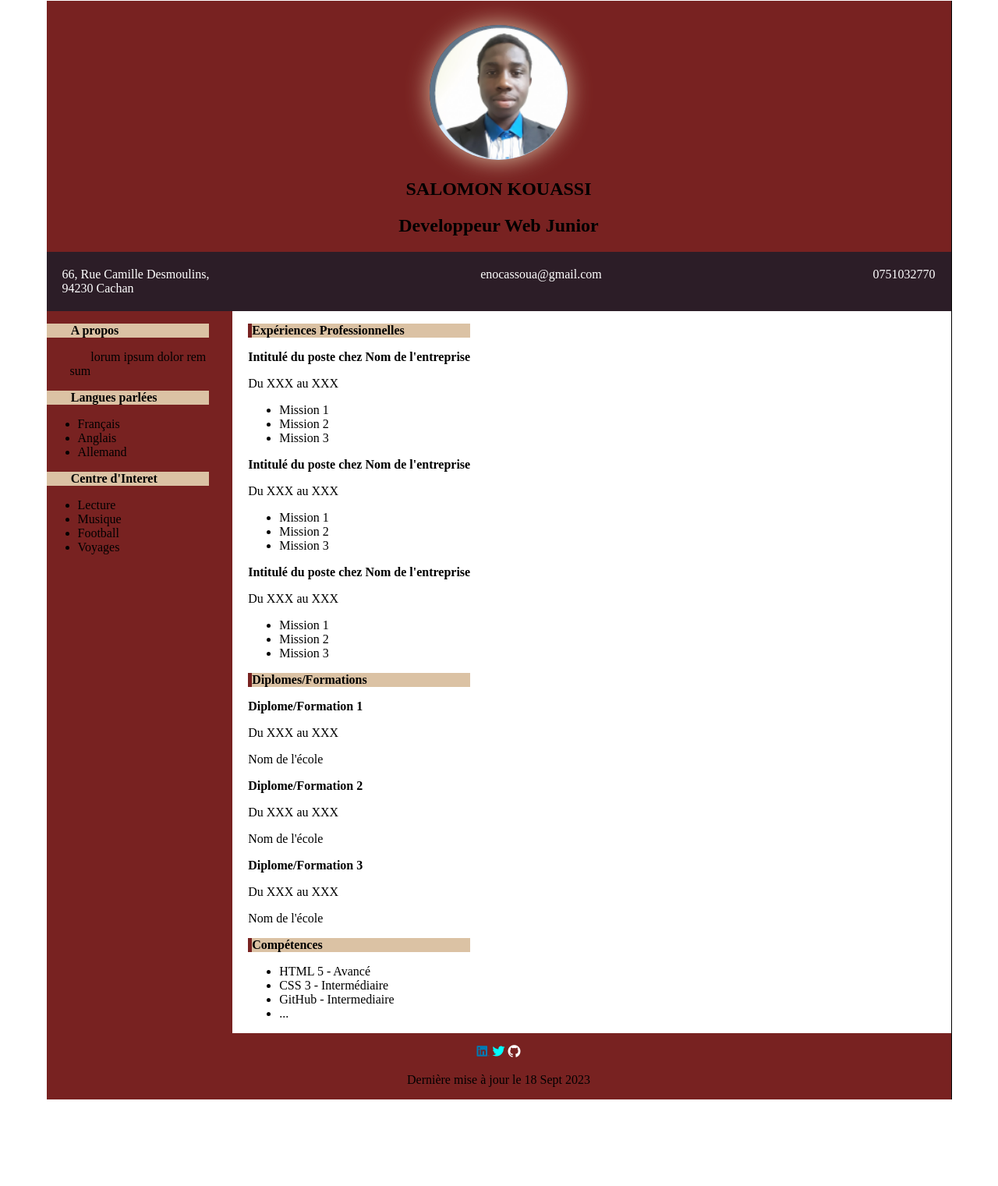
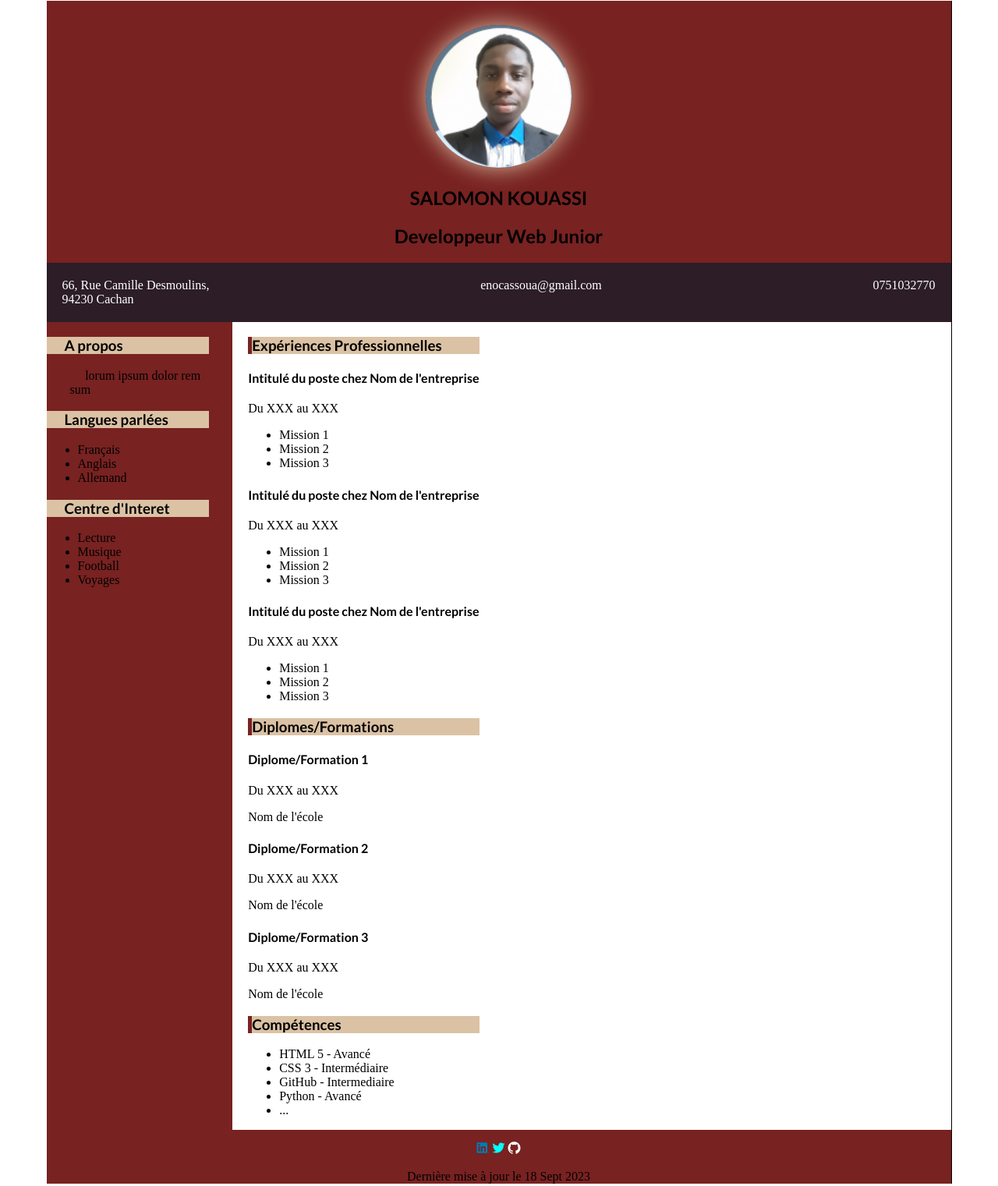
Before and after one commit to SAK-77/Projet_1-CV_en_ligne, a plain HTML site: page html/index.html in a window 1280 px wide. Shown: the part 7-1528 px from the top of the page at 78% size. Before the commit the page ends 1425 px from the top, so only its background shows below. Drawn offline with Linux system fonts and the light colour scheme.

Commit message:
Police d'écriture

```diff
--- a/css/style.css
+++ b/css/style.css
@@ -1,7 +1,14 @@
-@import url('https://fonts.googleapis.com/css2?family=Lato&family=Raleway:wght@200&display=swap');
+@font-face {
+    font-family: Raleway;
+    src: url('https://fonts.googleapis.com/css2?family=Lato&family=Raleway:wght@200&display=swap');
+}
+
+h1, h2, h3, h4{
+    font-family: 'Lato', sans-serif;
+}
 
 body{
-    display: flexbox;
+    /*display: flex;*/
     justify-content: center;
     width: 1160px;
     margin-left: auto;
@@ -24,60 +31,64 @@ img:hover{
     transform: scale(1.1);
 }
 
-#Coordonnees a{
+#coordonnees a{
     color: white;
     text-decoration: none;
 }
 
-#Coordonnees a:hover{
+#coordonnees a:hover{
     text-decoration: underline;
 }
 
-.title, .title-left{
+h3{
     background-color: #dbc2a4;
 }
 
-.title{
+#box-right h3{
     border-left: 5px solid #782221;
 }
 
-.title-left, #indent{
-    text-indent: 15%;
+#box-left h3, #indent{
+    text-indent: 11%;
 }
 
 #marge{
     padding-left: 30px;
 }
 
-#footer, #Presentation{
+footer, #presentation{
     justify-content: center;
     text-align: center;
     padding-top: 15px;
 }
 
-#Coordonnees{
+#coordonnees{
     background-color: #2c1d27;
     justify-content: space-between;
     padding: 20px;
+    display: flex;
 }
 
-#Presentation, footer, #box-left{
+#presentation, footer, #box-left{
     background-color: #782221;
 }
 
+section, main{
+    display: flex;
+    margin: auto;
+}
+
 #box-left{
-    float: left;
     padding-right: 30px;
 }
 
 #box-right{
-    float: right;
     padding-left: 20px;
 }
 
 #experience-1:hover, #experience-2:hover, #experience-3:hover,
 #diplome-1:hover, #diplome-2:hover, #diplome-3:hover,
-#c1:hover, #c2:hover, #c3:hover{
+#c1:hover, #c2:hover, #c3:hover, #c4:hover, #c5:hover{
     transform: scale(1.05);
     border-left: 5px solid #782221;
 }
@@ -97,8 +108,3 @@ i:hover {
 .fi-brands-linkedin{
     color: #007BB5;
 }
-
-section{
-    display: flex;
-    margin: auto;
-}
--- a/html/index.html
+++ b/html/index.html
@@ -5,7 +5,7 @@
     <meta name="viewport" content="width=device-width, initial-scale=1.0">
     <title>CV</title>
 
-    <link rel="stylesheet" href="../css/style.css"/>
+    <link rel="stylesheet" href="../css/style.css">
     <link href="../css/uicons-brands.css" rel="stylesheet">
 
     <link rel="preconnect" href="https://fonts.googleapis.com">
@@ -18,66 +18,62 @@
 
     <header>
 
-        <section id="Presentation">
+        <section id="presentation">
 
             <div>
                 <figure>
                     <a href="../images/profil.png" target="_blank"><img src="../images/profil.png" alt="profil"></a>
                 </figure>
-                <p><h1>SALOMON KOUASSI</h1></p>
-                <p><h2>Developpeur Web Junior</h2></p>
+                <h1>SALOMON KOUASSI</h1>
+                <h2>Developpeur Web Junior</h2>
             </div>
 
         </section>
 
-        <section id="Coordonnees">
+        <div id="coordonnees">
 
             <div>
                 <a href="https://maps.app.goo.gl/o9J3691DjjoHGyRGA" rel="noopener" target="_blank"> 66, Rue Camille Desmoulins, <br>94230 Cachan</a>
             </div>
             <div>
-                <a href="mailto: enocasssoua@gmail.com">enocassoua@gmail.com</a>
+                <a href="mailto:enocasssoua@gmail.com">enocassoua@gmail.com</a>
             </div>
             <div>
-                <a href="tel: +330751032770">0751032770</a>
+                <a href="tel:+330751032770">0751032770</a>
             </div>
 
-        </section>
+        </div>
 
     </header>
 
-    <section>
+    <main>
 
         <div id="box-left">
 
             <article id="about">
-                <p class="title-left"><strong>A propos</strong></p>
+                <h3>A propos</h3>
                 <div id="marge">
                     <p id="indent">lorum ipsum dolor rem sum</p>
                 </div>
             </article>
 
             <article id="langues">
-                <p class="title-left"><strong>Langues parlées</strong></p>
-                <p>
+                <h3>Langues parlées</h3>
                 <ul>
                     <li>Français</li>
                     <li>Anglais</li>
                     <li>Allemand</li>
                 </ul>
-                </p>
             </article>
 
             <article id="interet">
-                <p class="title-left"><strong>Centre d'Interet</strong></p>
-                <p>
+                <h3>Centre d'Interet</h3>
                 <ul>
                     <li>Lecture</li>
                     <li>Musique</li>
                     <li>Football</li>
                     <li>Voyages</li>
                 </ul>
-                </p>
             </article>
 
         </div>
@@ -85,10 +81,11 @@
         <div id="box-right">
 
             <article id="experiences">
-                <p class="title"><strong>Expériences Professionnelles</strong></p>
+
+                <h3>Expériences Professionnelles</h3>
 
                 <article id="experience-1">
-                    <p><strong>Intitulé du poste chez Nom de l'entreprise</strong></p>
+                    <h4>Intitulé du poste chez Nom de l'entreprise</h4>
                     <p>Du XXX au XXX</p>
                     <ul>
                         <li>Mission 1</li>
@@ -98,7 +95,7 @@
                 </article>
 
                 <article id="experience-2">
-                    <p><strong>Intitulé du poste chez Nom de l'entreprise</strong></p>
+                    <h4>Intitulé du poste chez Nom de l'entreprise</h4>
                     <p>Du XXX au XXX</p>
                     <ul>
                         <li>Mission 1</li>
@@ -108,7 +105,7 @@
                 </article>
 
                 <article id="experience-3">
-                    <p><strong>Intitulé du poste chez Nom de l'entreprise</strong></p>
+                    <h4>Intitulé du poste chez Nom de l'entreprise</h4>
                     <p>Du XXX au XXX</p>
                     <ul>
                         <li>Mission 1</li>
@@ -120,22 +117,22 @@
             </article>
 
             <article id="diplomes">
-                <p class="title"><strong>Diplomes/Formations</strong></p>
+                <h3>Diplomes/Formations</h3>
 
                 <article id="diplome-1">
-                    <p><strong>Diplome/Formation 1</strong></p>
+                    <h4>Diplome/Formation 1</h4>
                     <p>Du XXX au XXX</p>
                     <p>Nom de l'école</p>
                 </article>
 
                 <article id="diplome-2">
-                    <p><strong>Diplome/Formation 2</strong></p>
+                    <h4>Diplome/Formation 2</h4>
                     <p>Du XXX au XXX</p>
                     <p>Nom de l'école</p>
                 </article>
 
                 <article id="diplome-3">
-                    <p><strong>Diplome/Formation 3</strong></p>
+                    <h4>Diplome/Formation 3</h4>
                     <p>Du XXX au XXX</p>
                     <p>Nom de l'école</p>
                 </article>
@@ -143,39 +140,29 @@
             </article>
 
             <article id="competences">
-                <p class="title"><strong>Compétences</strong></p>
+                <h3>Compétences</h3>
                 <ul>
                     <li id="c1">HTML 5 - Avancé</li>
                     <li id="c2">CSS 3 - Intermédiaire</li>
                     <li id="c3">GitHub - Intermediaire</li>
-                    <li>...</li>
+                    <li id="c4">Python - Avancé</li>
+                    <li id="c5">...</li>
                 </ul>
             </article>
 
         </div>
 
-    </section>
+    </main>
 
 
-    <footer >
+    <footer>
 
-        <section id="footer">
-
-            <div>
         <i class="fi-brands-linkedin"></i>
         <i class="fi-brands-twitter"></i>
         <i class="fi-brands-github"></i>
+        <p>Dernière mise à jour le 18 Sept 2023</p>
 
-                <p>Dernière mise à jour le 18 Sept 2023</p>
-            </div>
-
-            <!--
-                https://twitter.com/SalomonAssoua
-                https://github.com/SAK-77
-                <li>Javascript - Debutant</li>
-                <li>Django - Debutant</li>
-            -->
-        </section>
+        <!-- https://twitter.com/SalomonAssoua || https://github.com/SAK-77 -->
 
     </footer>
 
```
Lines whose indentation alone changed are shown as unchanged.
